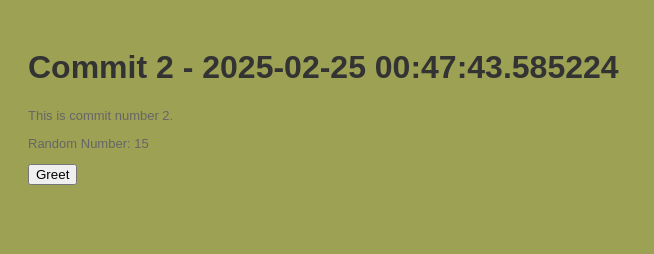
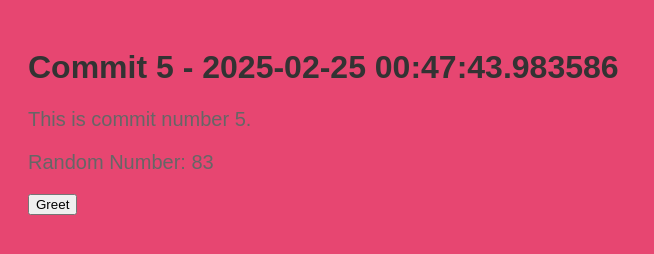
Before and after one commit to stiffs95/myrep-repo-20250225004741, a plain HTML site: page index.html in a window 1280 px wide. Shown: the whole page, without its empty margins (0-654 px from the left). Drawn offline with Linux system fonts and the light colour scheme.

Commit message:
📝 Commit 5 with HTML, CSS, and JS

```diff
--- a/index.html
+++ b/index.html
@@ -2,13 +2,13 @@
     <!DOCTYPE html>
     <html>
     <head>
-        <title>Commit 2 - 2025-02-25 00:47:43.585224</title>
+        <title>Commit 5 - 2025-02-25 00:47:43.983586</title>
         <link rel="stylesheet" href="style.css">
     </head>
     <body>
-        <h1>Commit 2 - 2025-02-25 00:47:43.585224</h1>
-        <p>This is commit number 2.</p>
-        <p>Random Number: 15</p>
+        <h1>Commit 5 - 2025-02-25 00:47:43.983586</h1>
+        <p>This is commit number 5.</p>
+        <p>Random Number: 83</p>
         <button onclick="greet()">Greet</button>
         <script src="script.js"></script>
     </body>
--- a/script.js
+++ b/script.js
@@ -2,4 +2,4 @@
     function greet() {
         alert('Hello from commit ' + commitNumber + '!');
     }
-    var commitNumber = 2;
+    var commitNumber = 5;
--- a/style.css
+++ b/style.css
@@ -1,7 +1,7 @@
 
     body {
         font-family: Arial, sans-serif;
-        background-color: #9da153;
+        background-color: #e74671;
         padding: 20px;
     }
     h1 {
@@ -9,5 +9,5 @@
     }
     p {
         color: #666;
-        font-size: 13px;
+        font-size: 20px;
     }
```
